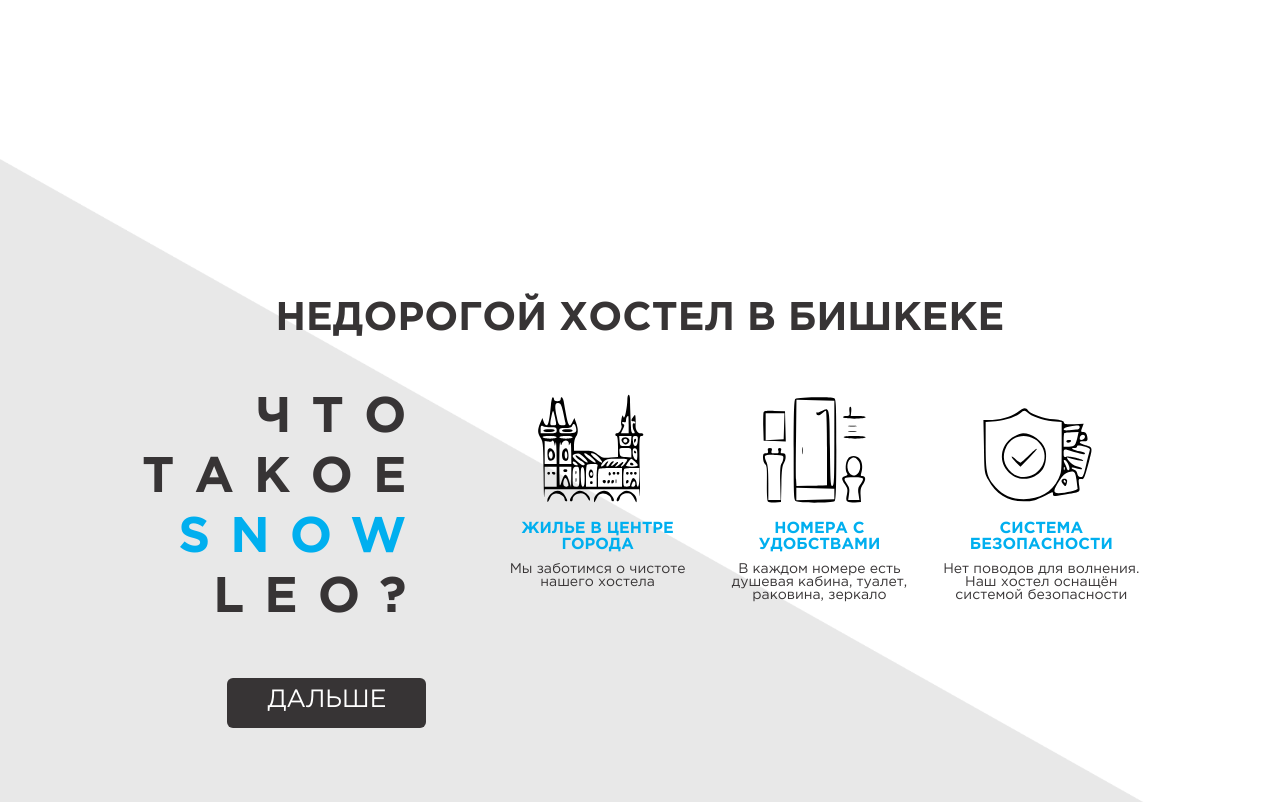
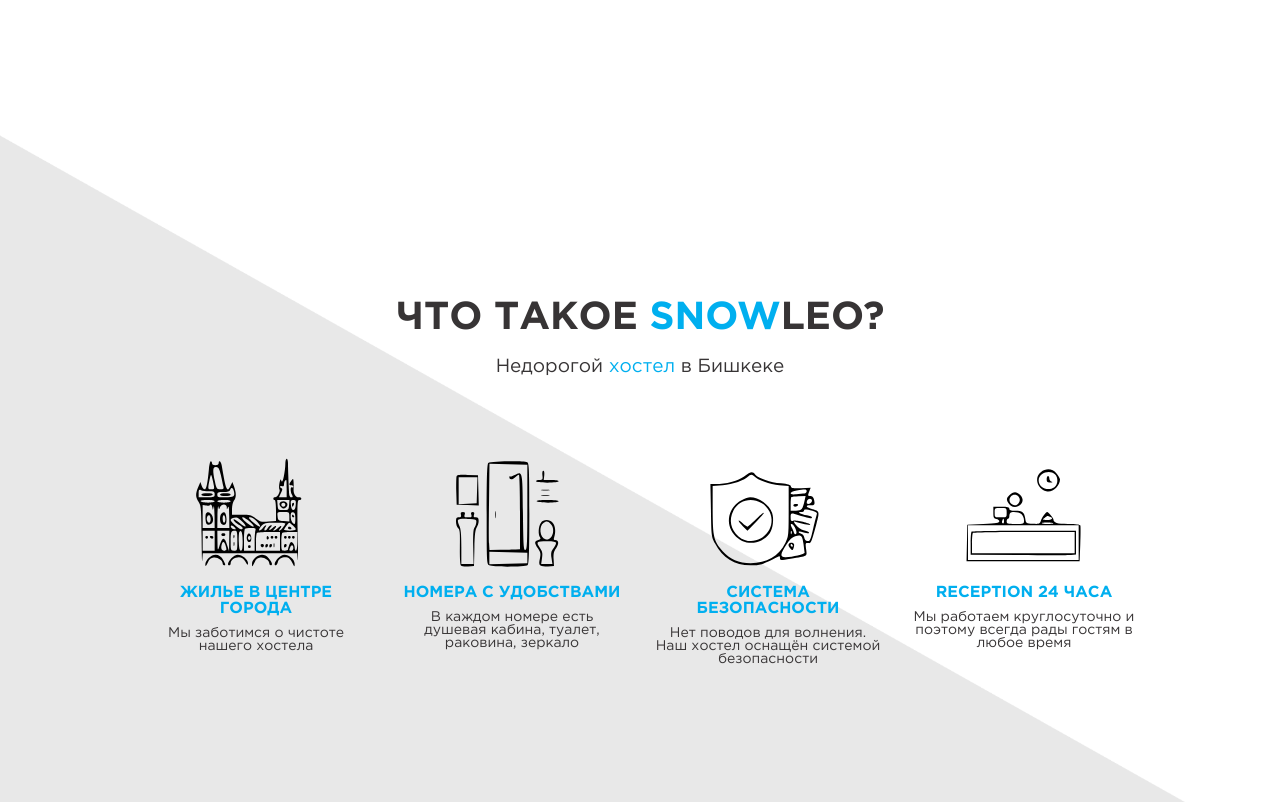
Before and after one commit to Yuzeyzer/snow_remastered, a plain HTML site: page index.html in a window 1280 px wide. Shown: the part 820-1622 px from the top of the page. Drawn offline with nearby package versions, Linux system fonts and the light colour scheme; files whose address does not match are found by name; a web font is replaced by a local one.

Commit message:
new-text-icons-blocks

```diff
--- a/css/style.scss
+++ b/css/style.scss
@@ -283,10 +283,6 @@ body {
      padding: 17rem 0;
      background: url(../images/Rectangle.png) center no-repeat;
      background-size: cover;
-     text-align: center;
-     svg {
-         fill: rgba(255,255,255,0.95);
-     }
  }
  #hostel-info .container .title {
      text-align: center;
@@ -294,52 +290,39 @@ body {
      text-transform: uppercase;
      font-size: 3.9rem;
  }
- #hostel-info .container .row .col-4 {
-     padding:5rem 6rem 1rem 0;
-     width: 35%;
-     text-align: right;
- }
- #hostel-info .container .row .Snow {
+.Snow {
      color:#00afef ;
  }
- #hostel-info .container .row .col-4 h4 {
-     text-transform: uppercase;
+ #hostel-info .container .title-info {
+     text-align: center;
      color: #373435;
-     font-size: 5rem;
+     font-size: 1.9rem;
      line-height: 6rem;
-     letter-spacing: 2rem;
-     text-align: right;
  }
- #hostel-info .container .row .reserve {
-     margin-top: 5rem;
-     color: #fff;
-     font-size: 2.5rem;
-     padding: 1rem 4rem 0 4rem;
+ #hostel-info .container .row .col-12 {
+     padding-top: 4rem;
+ }
+ .room__img {
+     .room__img_star {
+         padding: 0.5rem;
+         background-color: #FFCA4D ;
+         border-radius: 50%;
+         position: absolute;
+         bottom: 0;
+         transform: translateY(50%);
+         right: 20%;
+         min-width: 15%
+     }
+ }
+ #hostel-info .container .row .col-12 .hostel-items {
      text-align: center;
-     text-transform: uppercase;
-     min-height: 5rem;
-     background-color: #373435;
-     border-radius: 0.6rem;
+     margin: 1.5rem;
  }
- #hostel-info .container .row .col-8 {
-     padding-top: 4rem;
-     width: 65%;
- }
- #hostel-info .container .row .col-8 .row {
-     flex-wrap: wrap;
- }
- #hostel-info .container .row .col-8 .col-3  {
-     padding: 1rem ;
-     width: 25%;
- }
- #hostel-info .container .row .col-8 .hostel-items {
-     margin: 1rem;
- }
- #hostel-info .container .row .col-8 .hostel-items .items-title {
+ #hostel-info .container .row .col-12 .hostel-items .items-title {
      margin: 1rem 0;
      color: #00afef!important;
  }
- #hostel-info .container .row .col-8 .row .hostel-items .text {
+ #hostel-info .container .row .col-12 .row .hostel-items .text {
      color: #373435;
      font-size: 1.4rem;
  }
--- a/index.html
+++ b/index.html
@@ -78,25 +78,13 @@
             </div>
         </div>
     </div>
-    <!-- <div class="booking">
-        <h4 class="title" id="Consult">Консультация</h4>
-        <form class="booking-form" id="form" name="form">
-            <input type="text" class="form-field" name="name" id="type1" placeholder="Введите ваше имя">
-            <input type="text" class="form-field" name="phone" id="type2" placeholder="Введите ваш телефон">
-            <input type="text" class="form-field" name="email" id="type3" placeholder="Введите вашу почту">
-            <button class="form-button" id="send">Отправить</button>
-        </form>
-    </div> -->
 </section>
 <section id="hostel-info">
     <div class="container">
-        <h3 class="title">Недорогой хостел в Бишкеке</h3>
+        <h3 class="title">Что такое <span class="Snow">Snow</span>Leo?</h3>
+        <p class="title-info">Недорогой <span class="Snow">хостел</span> в Бишкеке</h4>
         <div class="row flex fl-wrap">
-            <div class="col-4">
-                <h4>Что такое <span class="Snow">Snow</span>Leo?</h4>
-                <a href="#" class="reserve">Дальше</a>
-            </div>
-            <div class="col-8">
+            <div class="col-12">
                 <div class="row flex hostel__info_carousel owl-carousel">
                     <div class="hostel__info_item">
                         <div class="hostel-items">
@@ -565,7 +553,15 @@ c-30 -1 -52 -6 -49 -11 2 -4 23 -6 46 -5 l42 3 3 -52 3 -53 -101 0 -101 0 3
         <div class="row flex owl-carousel rooms__slider mx-1">
             <div class="rooms__wrap h100">
                 <div class="rooms__item">
-                    <img src="./images/wepb/3-hostel-big.l0pPC.webp" alt="">
+                    <div class="room__img relative">
+                        <img src="./images/wepb/3-hostel-big.l0pPC.webp" alt="">
+                        <div class="room__img_star">
+                            <svg viewBox="0 0 48 46" fill="none" xmlns="http://www.w3.org/2000/svg">
+                                <path d="M24 0L29.6129 17.2746H47.7764L33.0818 27.9508L38.6946 45.2254L24 34.5491L9.30537 45.2254L14.9182 27.9508L0.223587 17.2746H18.3871L24 0Z" fill="#fff"/>
+                                </svg>
+                        </div>
+
+                    </div>
                     <h3>Для 6 человек</h3>
                     <p>Lorem ipsum dolor sit amet consectetur adipisicing elit. Similique, amet.</p>
                     <div class="rooms_btns">
--- a/js/script.js
+++ b/js/script.js
@@ -66,10 +66,10 @@
         loop: true,
         responsive: {
             1366: {
-                items:4
+                items:5
             },
             1024: {
-                items: 3
+                items: 4
             },
             768: {
                 items: 3
```
Also changed, not shown: css/style.css, 1 other file.
